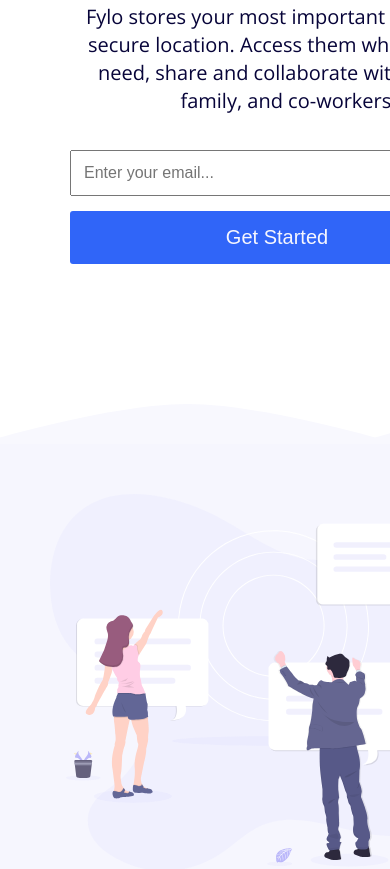
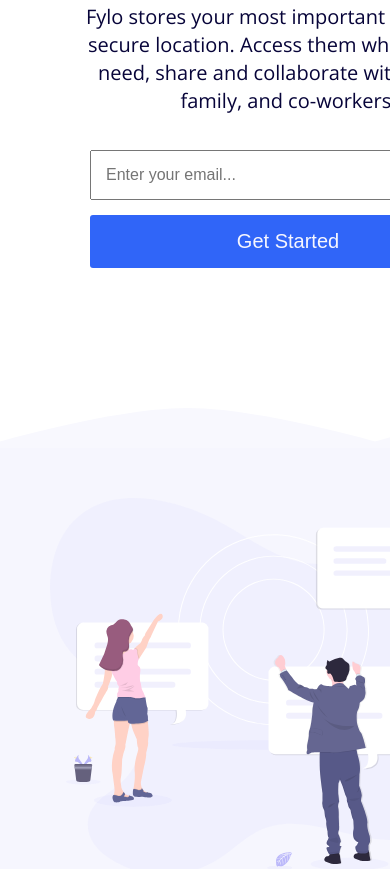
Before and after one commit to ifeoluwa-frank/fylo-active-state, a plain HTML site: page index.html in a window 390 px wide. Shown: the part 775-1644 px from the top of the page. Drawn offline with nearby package versions, Linux system fonts and the light colour scheme.

Commit message:
final touches

```diff
--- a/style.css
+++ b/style.css
@@ -18,7 +18,6 @@ header {
   margin-left: 70px;
   margin-right: 70px;
   font-family: "Raleway", sans-serif;
-  /* background-color: red */
 }
 
 .logo {
@@ -92,11 +91,14 @@ header {
 }
 
 input {
-  padding: 12px;
   width: 40%;
   margin-right: 10px;
   font-size: 10px;
-  color: hsl(240, 75%, 98%);
+  color: hsl(243, 87%, 12%);
+}
+
+.form-input {
+  padding: 14px;
 }
 
 .btn-get-started {
@@ -346,6 +348,7 @@ footer {
   .section-1-form {
     display: flex;
     flex-direction: column;
+    margin-left: 20px;
   }
 
   .form-input {
@@ -460,7 +463,7 @@ footer {
     padding: 15px 20px;
     width: 90%;
     margin-left: 15px;
-    margin-bottom: 15px;
+    margin-bottom: 10px;
     font-size: medium;
     color: hsl(0, 0%, 75%);
   }
```
